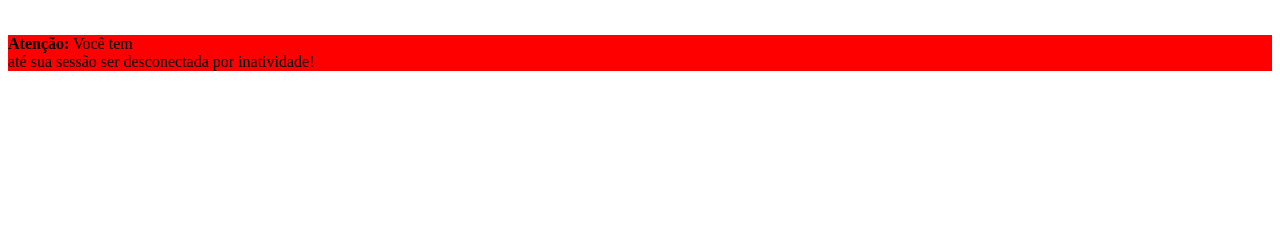
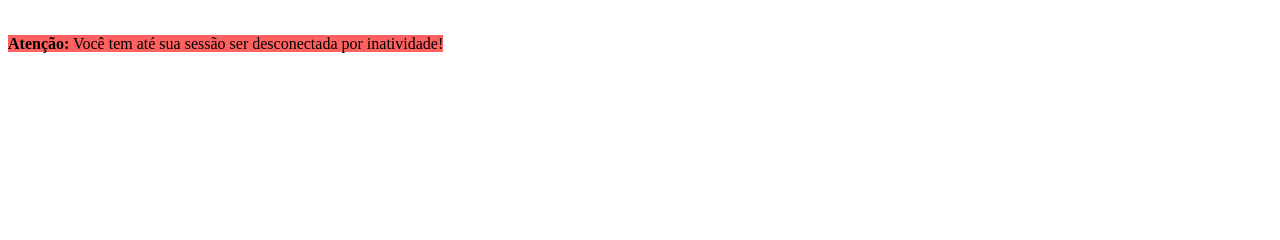
Before and after one commit to phcentenaro7/Integracao2, a Flask app: template templates/account.html in a window 1280 px wide. Shown: the part 171-411 px from the top of the page. Run offline with Flask 3, Linux system fonts and the light colour scheme; the template is opened without the code that fills it, so the values that code supplies are empty.

Commit message:
Redis test

```diff
--- a/templates/account.html
+++ b/templates/account.html
@@ -5,8 +5,8 @@
         <style>
             .timer_div
             {
-                white-space: nowrap;
-                background-color: red;
+                display: inline;
+                background-color: rgb(255, 97, 97);
             }
         </style>
     </head>
```
